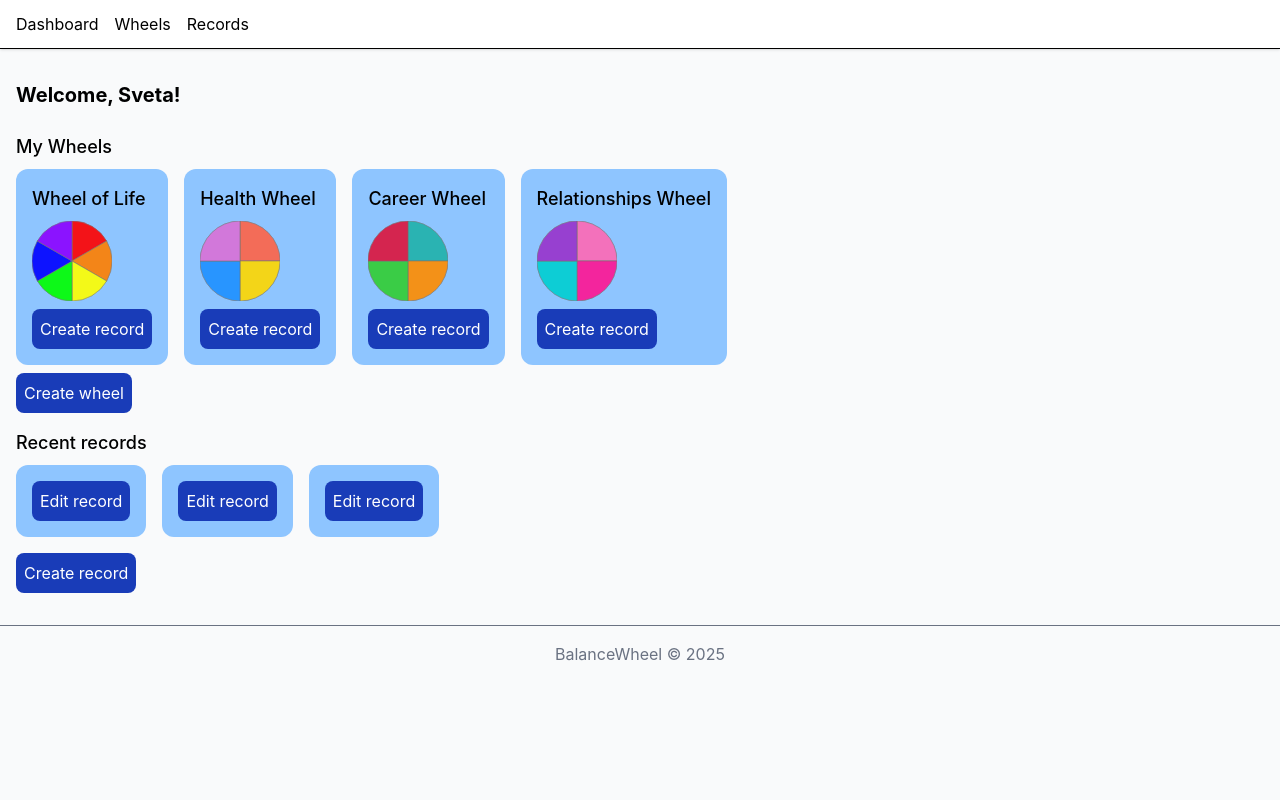
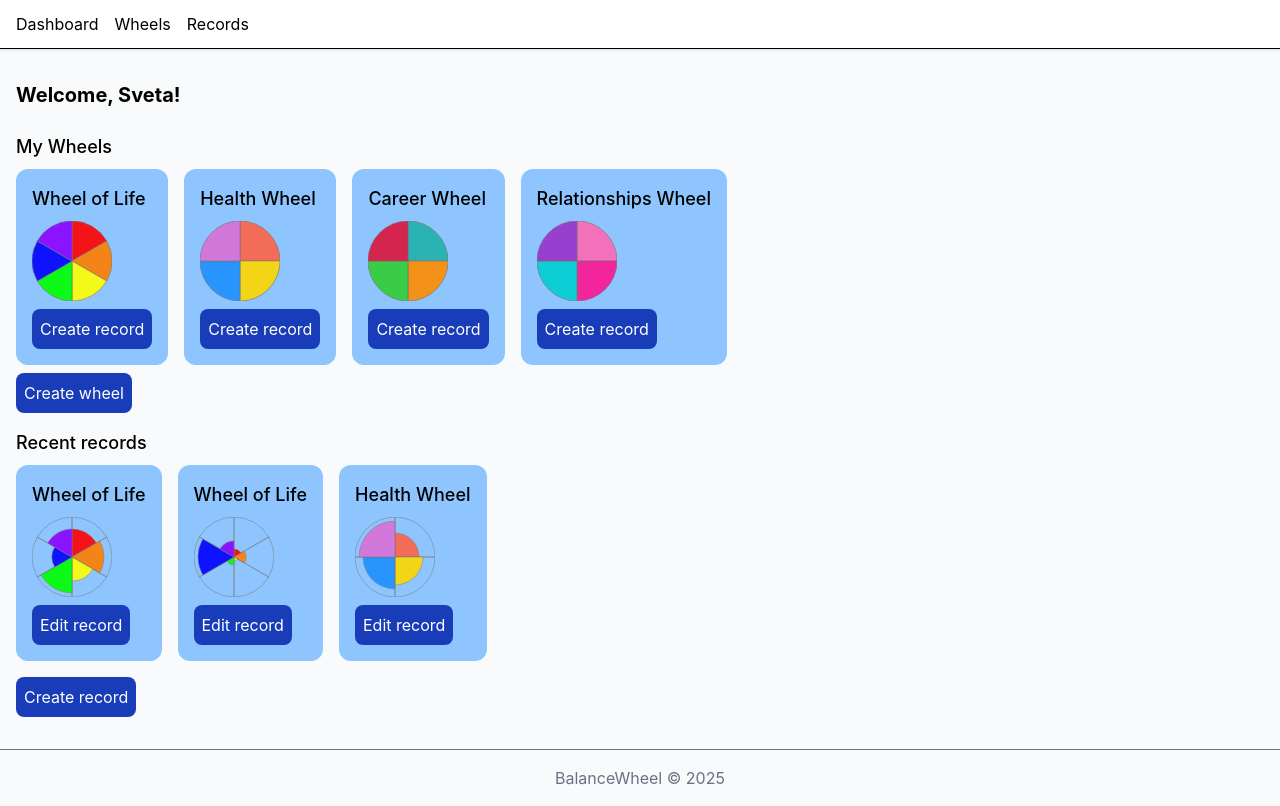
Before and after one commit to BalabaevRV/balance-wheel-front, a React (Vite) app: page /dashboard in a window 1280 px wide. Built offline with nearby package versions, Linux system fonts and the light colour scheme.

Commit message:
add chart wheel on record card

```diff
--- a/src/entities/record/ui/RecordCard/RecordCard.tsx
+++ b/src/entities/record/ui/RecordCard/RecordCard.tsx
@@ -1,8 +1,17 @@
 import Button from '@/shared/ui/Button/Button'
+import { WheelChart } from '@/widgets/ui/WheelChart/WheelChart'
 import { useTranslation } from 'react-i18next'
 import { useNavigate } from 'react-router-dom'
+import type { IFieldValue } from '@/entities/record/model/types';
 
-export const RecordCard = () => {
+
+interface IWheelRecordProps {
+  name: string;
+  values: IFieldValue[];
+}
+
+
+export const RecordCard = ({ name, values }: IWheelRecordProps) => {
     const { t } = useTranslation()
     const navigate = useNavigate();
 
@@ -13,6 +22,10 @@ export const RecordCard = () => {
 
     return (
         <li className='bg-blue-300 rounded-xl p-4'>
+            <p className='text-lg font-medium mb-2'>{ name }</p>
+            <div className='mb-2'>
+                <WheelChart data={values} width={80} height={80} radius={40} showLabels={false} />
+            </div>
             <Button onClick={editRecord}>{t('editRecord')}</Button>
         </li>
     )
--- a/src/pages/DashboardPage.tsx
+++ b/src/pages/DashboardPage.tsx
@@ -15,7 +15,7 @@ export const DashboardPage = () => {
   ));
 
     const userRecords = CurrentUserProfile.records.map((record) => (
-    <RecordCard key={record.record_id} />
+    <RecordCard key={record.record_id} name={record.balance_wheel_name} values={record.values} />
   ));
 
   const createRecord = () => {
```
